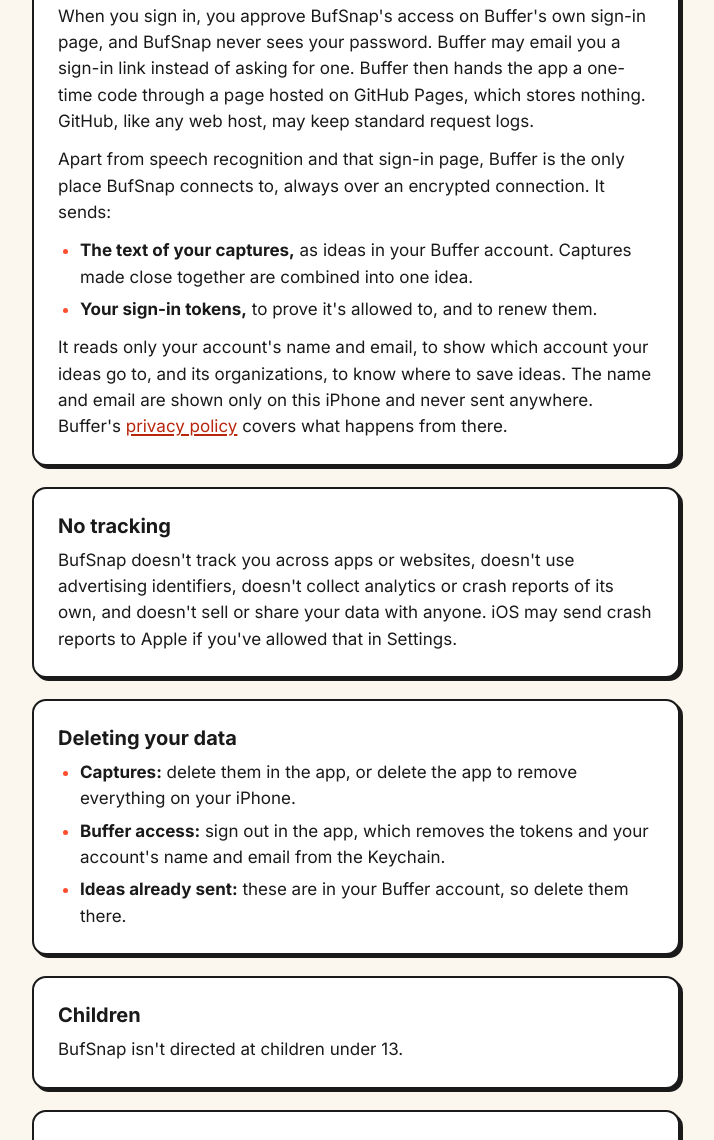
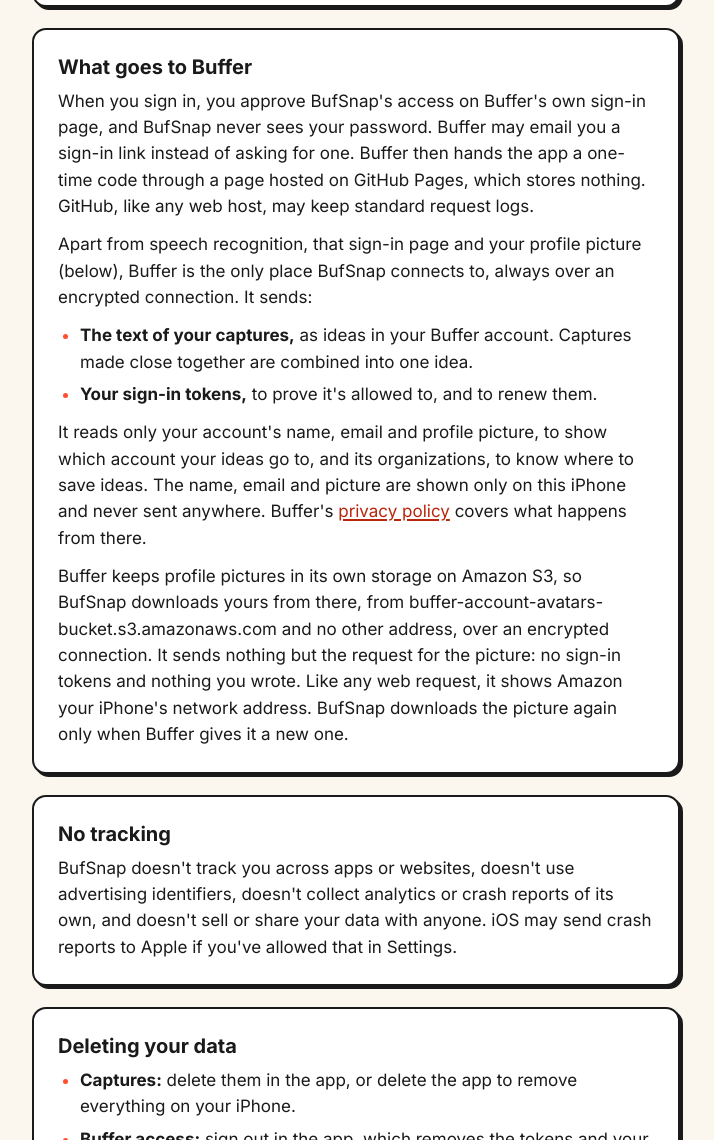
Before and after one commit to southp/buffer-snap, a plain HTML site: page site/privacy/index.html in a window 1280 px wide. Shown: the part 1660-2800 px from the top of the page, without its empty margins (284-998 px from the left). Drawn offline with Linux system fonts and the light colour scheme.

Commit message:
Docs: Say where the account's picture comes from, and why only that host
- `site/privacy/index.html`: the picture is kept on the iPhone until sign-out, out of backups; it's downloaded from Buffer's storage on Amazon S3 (`buffer-account-avatars-bucket.s3.amazonaws.com`) with nothing but the request; sign-out deletes it
- `docs/architecture.md`: the picture's download, cache and deletion under "Signing in", and in the layers and sign-in diagrams
- `docs/decisions/108-avatar-from-buffers-s3.md`: why that one host, the exact-host check, no redirects, and where the file lives
- `docs/app-store/app-review-notes.md`: the chip shows the picture, or initials until it loads

Co-Authored-By: Claude Opus 5.5 <noreply@anthropic.com>

```diff
--- a/site/privacy/index.html
+++ b/site/privacy/index.html
@@ -25,6 +25,7 @@
   <li><strong>Your captures,</strong> as text, until you delete them or the app removes older ones to save space. They're kept in a file only BufSnap can read.</li>
   <li><strong>Your Buffer sign-in tokens,</strong> in the iOS Keychain, only on this iPhone, until you sign out. They never move to another device, even through a backup.</li>
   <li><strong>Your Buffer account's name and email,</strong> in the iOS Keychain in the same way, until you sign out, so the app can show which account your ideas go to, even offline.</li>
+  <li><strong>Your Buffer account's profile picture,</strong> in a file only BufSnap can read, left out of backups, until you sign out, so the app can show it even offline.</li>
   <li><strong>Your settings,</strong> such as how long BufSnap waits before combining captures into one idea, and whether it looks light or dark.</li>
 </ul>
 </section>
@@ -48,12 +49,13 @@
 <section class="card">
 <h2>What goes to Buffer</h2>
 <p>When you sign in, you approve BufSnap's access on Buffer's own sign-in page, and BufSnap never sees your password. Buffer may email you a sign-in link instead of asking for one. Buffer then hands the app a one-time code through a page hosted on GitHub Pages, which stores nothing. GitHub, like any web host, may keep standard request logs.</p>
-<p>Apart from speech recognition and that sign-in page, Buffer is the only place BufSnap connects to, always over an encrypted connection. It sends:</p>
+<p>Apart from speech recognition, that sign-in page and your profile picture (below), Buffer is the only place BufSnap connects to, always over an encrypted connection. It sends:</p>
 <ul>
   <li><strong>The text of your captures,</strong> as ideas in your Buffer account. Captures made close together are combined into one idea.</li>
   <li><strong>Your sign-in tokens,</strong> to prove it's allowed to, and to renew them.</li>
 </ul>
-<p>It reads only your account's name and email, to show which account your ideas go to, and its organizations, to know where to save ideas. The name and email are shown only on this iPhone and never sent anywhere. Buffer's <a href="https://buffer.com/legal#privacy-policy">privacy policy</a> covers what happens from there.</p>
+<p>It reads only your account's name, email and profile picture, to show which account your ideas go to, and its organizations, to know where to save ideas. The name, email and picture are shown only on this iPhone and never sent anywhere. Buffer's <a href="https://buffer.com/legal#privacy-policy">privacy policy</a> covers what happens from there.</p>
+<p>Buffer keeps profile pictures in its own storage on Amazon S3, so BufSnap downloads yours from there, from buffer-account-avatars-bucket.<wbr>s3.<wbr>amazonaws.<wbr>com and no other address, over an encrypted connection. It sends nothing but the request for the picture: no sign-in tokens and nothing you wrote. Like any web request, it shows Amazon your iPhone's network address. BufSnap downloads the picture again only when Buffer gives it a new one.</p>
 </section>
 
 <section class="card">
@@ -65,7 +67,7 @@
 <h2>Deleting your data</h2>
 <ul>
   <li><strong>Captures:</strong> delete them in the app, or delete the app to remove everything on your iPhone.</li>
-  <li><strong>Buffer access:</strong> sign out in the app, which removes the tokens and your account's name and email from the Keychain.</li>
+  <li><strong>Buffer access:</strong> sign out in the app, which removes the tokens and your account's name and email from the Keychain, and deletes the saved profile picture.</li>
   <li><strong>Ideas already sent:</strong> these are in your Buffer account, so delete them there.</li>
 </ul>
 </section>
```
Also changed, not shown: 3 other files.
